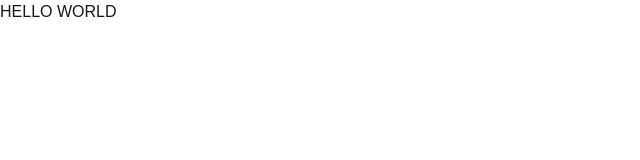
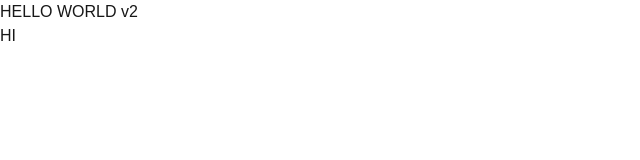
Before and after one commit to JFQuinzon/map-sample, a Next.js app: page / in a window 1280 px wide. Shown: the top 160 px of the page, without its empty margins (0-640 px from the left). Built offline with nearby package versions, Linux system fonts and the light colour scheme.

Commit message:
Update page.tsx

```diff
--- a/src/app/page.tsx
+++ b/src/app/page.tsx
@@ -2,7 +2,11 @@
 
 const page = () => {
   return (
-    <div>HELLO WORLD</div>
+    <div>
+      HELLO WORLD v2
+    <h1>HI</h1>
+
+    </div>
   )
 }
 
```
